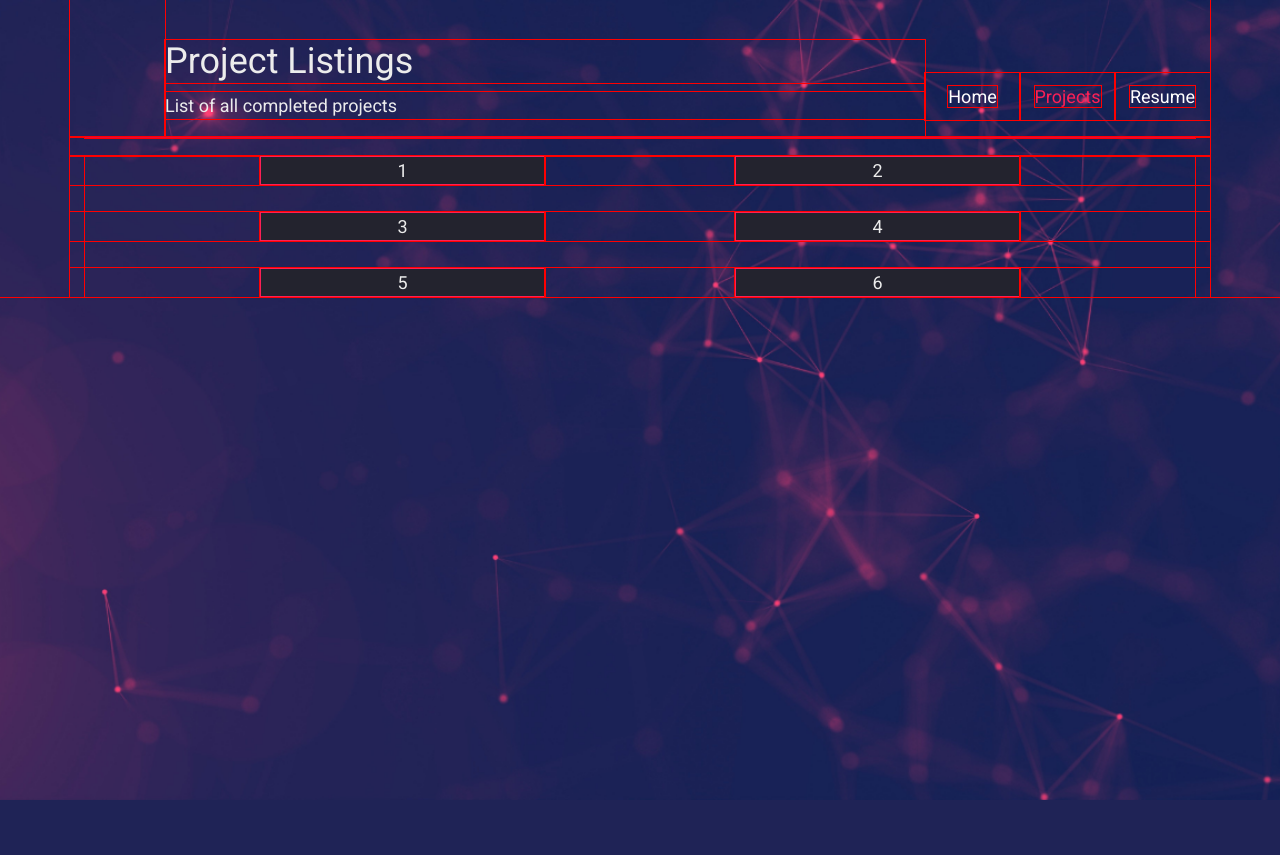
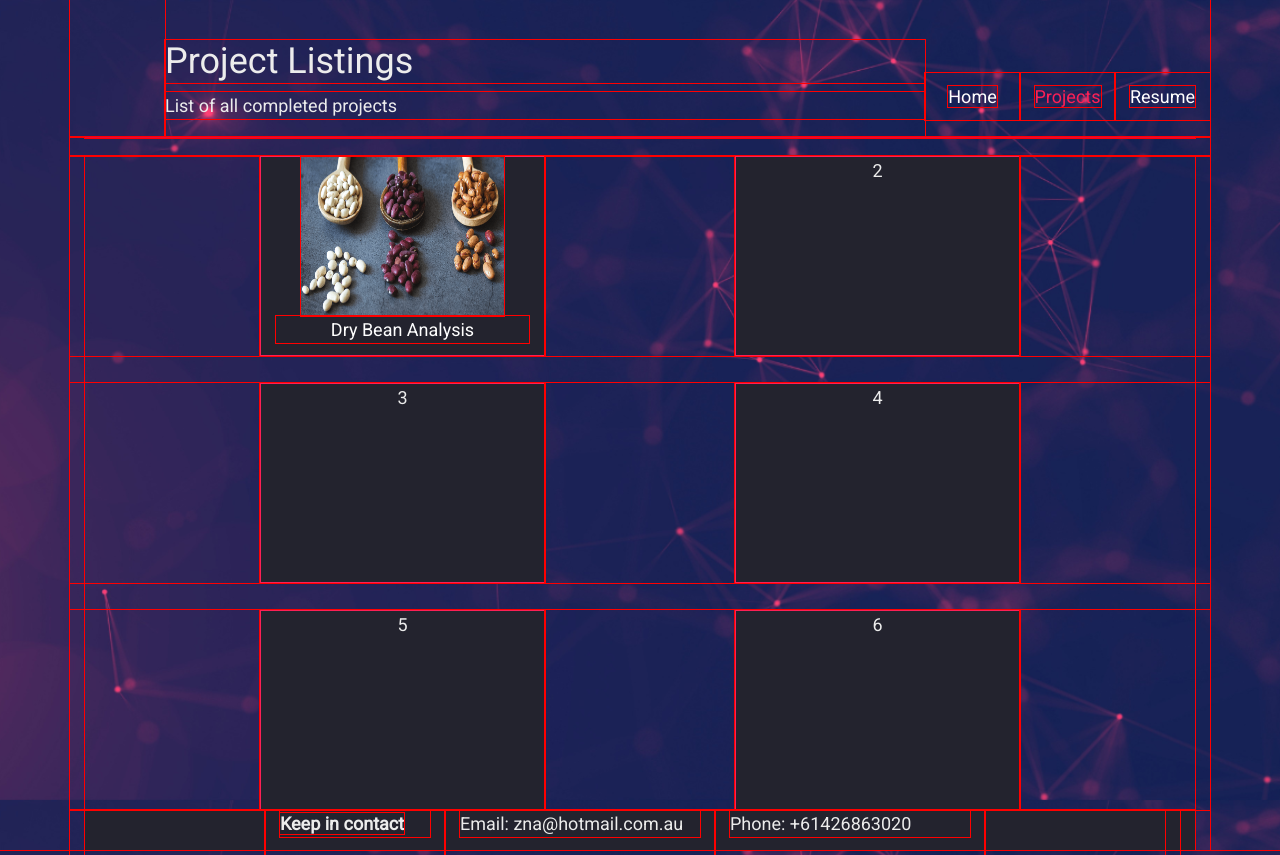
Before and after one commit to NatZhou99/NathanPRSite, a Flask app: page /projects in a window 1280 px wide. Before the commit the page ends 800 px from the top, so only its background shows below. Run offline with Flask 2, Linux system fonts and the light colour scheme; some libraries are stand-ins or nearby versions.

Commit message:
saving changes

```diff
--- a/PRsite/app/routes.py
+++ b/PRsite/app/routes.py
@@ -51,3 +51,16 @@ def resume():
     insert="My Resume"
     subheading=""
     return render_template('resume.html', title='Resume',insert=insert,subheading=subheading, active=active)
+
+
+################################################## Projects ##################################################
+
+@app.route('/dry_bean')
+def dry_bean():
+    active=[False, True]
+    insert="Dry Bean Dataset Analysis"
+    iframe="https://www.kaggle.com/embed/alasunghainian/dry-bean-dataset?kernelSessionId=69027927"
+    return render_template('baseproject.html',
+                            insert=insert,
+                            iframe=iframe,
+                            active=active)
--- a/PRsite/app/static/styles.css
+++ b/PRsite/app/static/styles.css
@@ -1,3 +1,4 @@
+
 * {
   outline: 1px solid red;
 }
@@ -19,7 +20,7 @@ body{
   margin: 0;
   width: 100%;
   height: 100%;
-  background: url(./bgPIC.png) no-repeat center center fixed;
+  background: url(./bgPIC.png) no-repeat center fixed;
   background-size: cover;
   color: #ececec;
   font-family: 'Roboto', sans-serif;
@@ -34,6 +35,14 @@ body::-webkit-scrollbar-track{
 }
 body::-webkit-scrollbar-thumb{
   background: #6649b8;
+}
+
+a,
+a:link,
+a:visited,
+a:hover,
+a:active{
+    text-decoration: none;
 }
 
 .textPadd{
@@ -81,6 +90,8 @@ hr{
 }
 
 .projectContainer{
+  height: 25vh;
+  width: 30vh;
   text-align: center;
   border: 1.5px solid var(--triColour);
   background-color: var(--bg-primary);
@@ -88,6 +99,40 @@ hr{
 
 .center{
   text-align: center;
+}
+
+.projectImg img{
+  display: block;
+  margin-left: auto;
+  margin-right: auto;
+  height: 80%;
+  width: 80%;
+}
+
+.projectImg p{
+  color: white;
+  text-decoration: none;
+  transition: ease-out 200ms;
+}
+
+.projectImg:hover p{
+  text-decoration: none;
+  color: var(--secondaryColour);
+  transition: ease-out 200ms;
+}
+
+.projectText:hover{
+  text-decoration: none;
+  color: var(--secondaryColour);
+  transition: ease-out 200ms;
+}
+
+#Footer{
+  bottom:0;
+  width:100%;
+  height:5vh;   /* Height of the footer */
+  background-color: var(--bg-primary);
+  color: var(--text-secondary);
 }
 /* For larger screens */
 @media only screen and (min-width: 600px) {
--- a/PRsite/app/templates/base.html
+++ b/PRsite/app/templates/base.html
@@ -50,6 +50,18 @@
         <div>
             {% block content %}{% endblock %}
         </div>
+
+    <!--Footer-->
+        <footer id="Footer">
+
+            <div class="container row">
+                <div class="col-sm-2"></div>
+                <div class="col-sm-2"><p> <strong>Keep in contact</strong></p></div>
+                <div class="col-sm-3"><p>Email: zna@hotmail.com.au</p></div>
+                <div class="col-sm-3"><p>Phone: +61426863020</p></div>
+                <div class="col-sm-2"></div>
+            </div>
+        </footer>
     </div>
     </body>
 </html>
--- /dev/null
+++ b/PRsite/app/templates/baseproject.html
@@ -0,0 +1,5 @@
+{% extends "base.html" %}
+
+{% block content %}
+<iframe src={{iframe}}  height=800 style="margin: 0 auto; width: 100%;  " frameborder="0" scrolling="auto"></iframe>
+{% endblock %}
--- a/PRsite/app/templates/projects.html
+++ b/PRsite/app/templates/projects.html
@@ -4,7 +4,12 @@
     <!-- Projects -->
     <div class="row">
         <div class="col-sm-2"></div>
-        <div class="col-sm-3 projectContainer">1</div>
+        <div class="col-sm-3 projectContainer">
+            <a class="projectImg center" href="{{url_for('dry_bean')}}">
+                <img  src="./../static/Capture-min.PNG" alt="Beans!">
+                <p>Dry Bean Analysis</p>
+            </a>
+        </div>
         <div class="col-sm-2"></div>
         <div class="col-sm-3 projectContainer">2</div>
         <div class="col-sm-2"></div>
```
Also changed, not shown: PRsite/app/static/Capture-min.PNG (added).
